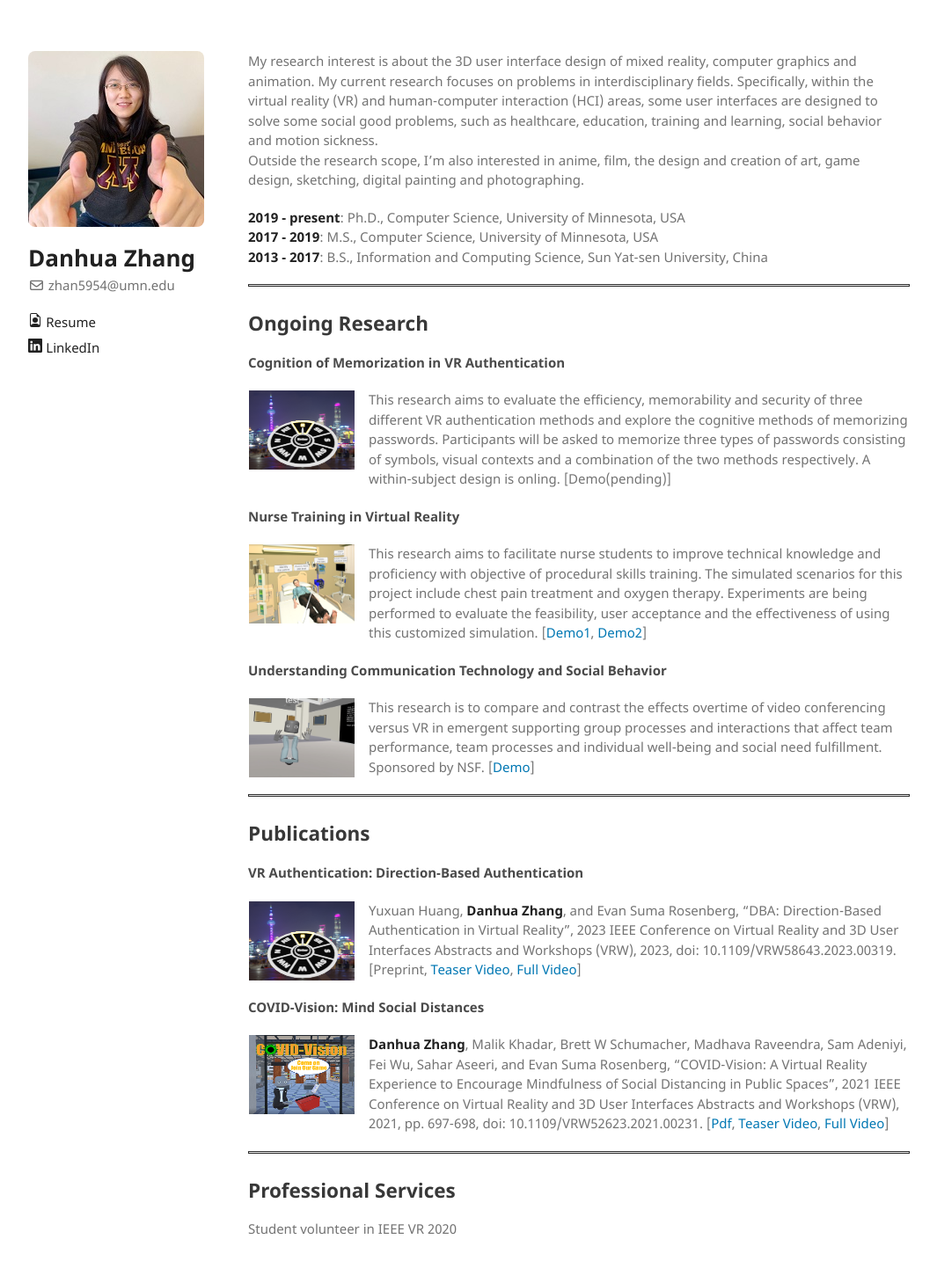
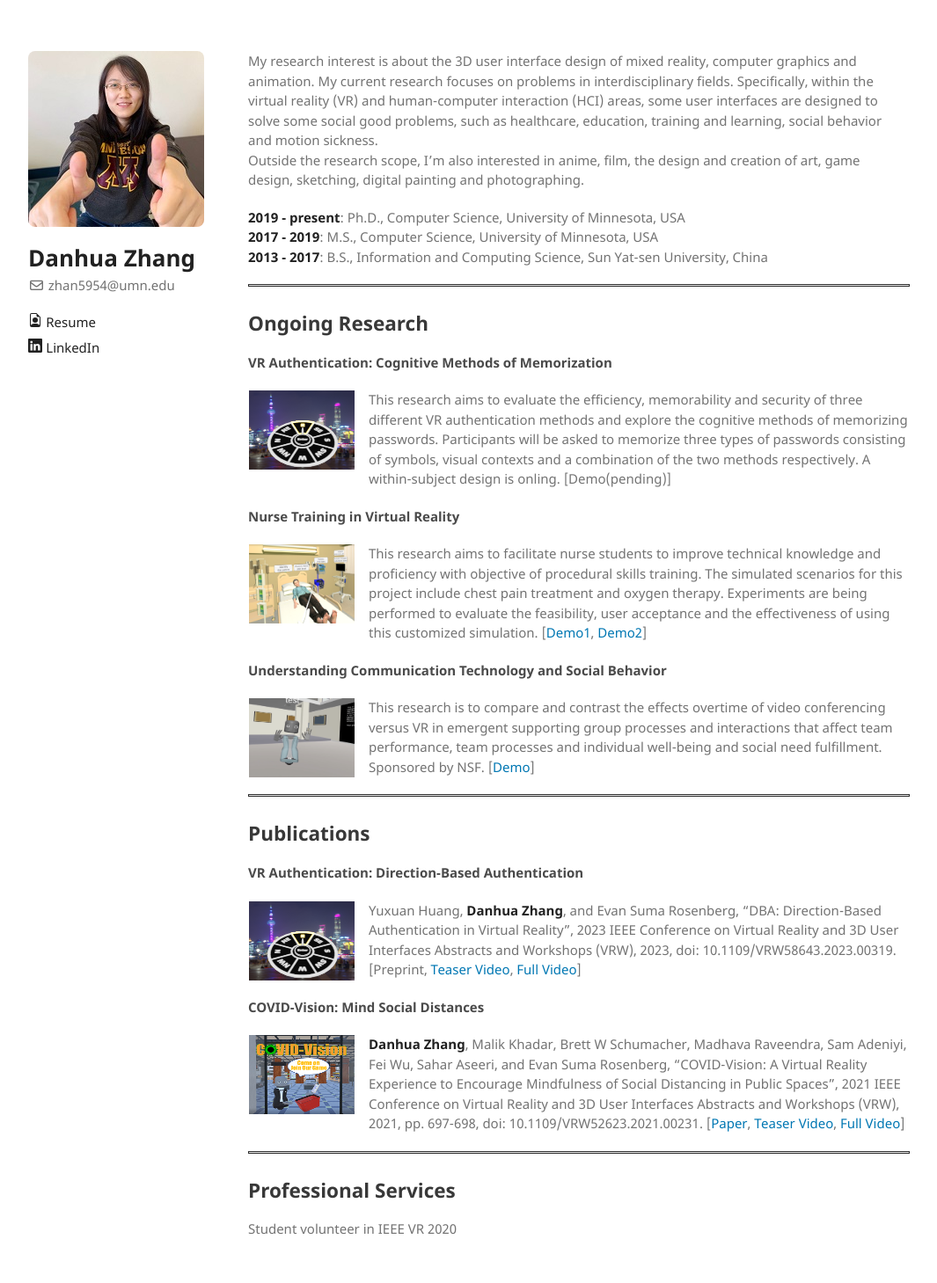
Before and after one commit to DanhuaZhang/DanhuaZhang.github.io, a Jekyll site: the page built from index.md, in a window 1280 px wide. Shown: the whole page at 88% size, without its empty margins (108-1173 px from the left). Built offline with Jekyll 4.4.1, drawn with Linux system fonts in a browser that asks for light colours; the repository's description, which GitHub fills in, is left out.

Commit message:
corrected a typo

```diff
--- a/index.md
+++ b/index.md
@@ -17,7 +17,7 @@ My research interest is about the 3D user interface design of mixed reality, com
 <hr style="border:0.3px solid #303030; width:100%">
 
 ## Ongoing Research
-#### Cognition of Memorization in VR Authentication
+#### VR Authentication: Cognitive Methods of Memorization
 <img style="width: 120px; height: 90px; float: left; margin-right: 15px; padding: 1px" src="/assets/img/dba-teaser.png">
 
 This research aims to evaluate the efficiency, memorability and security of three different VR authentication methods and explore the cognitive methods of memorizing passwords. Participants will be asked to memorize three types of passwords consisting of symbols, visual contexts and a combination of the two methods respectively. A within-subject design is onling.
@@ -46,7 +46,7 @@ Yuxuan Huang, **Danhua Zhang**, and Evan Suma Rosenberg, “DBA: Direction-Based
 #### COVID-Vision: Mind Social Distances
 <img style="width: 120px; height: 90px; float: left; margin-right: 15px; padding: 1px" src="/assets/img/covid-vision-teaser.png">
 **Danhua Zhang**, Malik Khadar, Brett W Schumacher, Madhava Raveendra, Sam Adeniyi, Fei Wu, Sahar Aseeri, and Evan Suma Rosenberg, “COVID-Vision: A Virtual Reality Experience to Encourage Mindfulness of Social Distancing in Public Spaces”, 2021 IEEE Conference on Virtual Reality and 3D User Interfaces Abstracts and Workshops (VRW), 2021, pp. 697-698, doi: 10.1109/VRW52623.2021.00231.
-[[Pdf](https://doi.org/10.1109/VRW52623.2021.00231){:target="_blank" rel="noopener"}, [Teaser Video](https://youtu.be/5BB05YIG7uY?t=530), [Full Video](https://youtu.be/_TpdhANjkBo){:target="_blank" rel="noopener"}]
+[[Paper](https://doi.org/10.1109/VRW52623.2021.00231){:target="_blank" rel="noopener"}, [Teaser Video](https://youtu.be/5BB05YIG7uY?t=530), [Full Video](https://youtu.be/_TpdhANjkBo){:target="_blank" rel="noopener"}]
 
 <hr style="border:0.3px solid #303030; width:100%">
 
```
